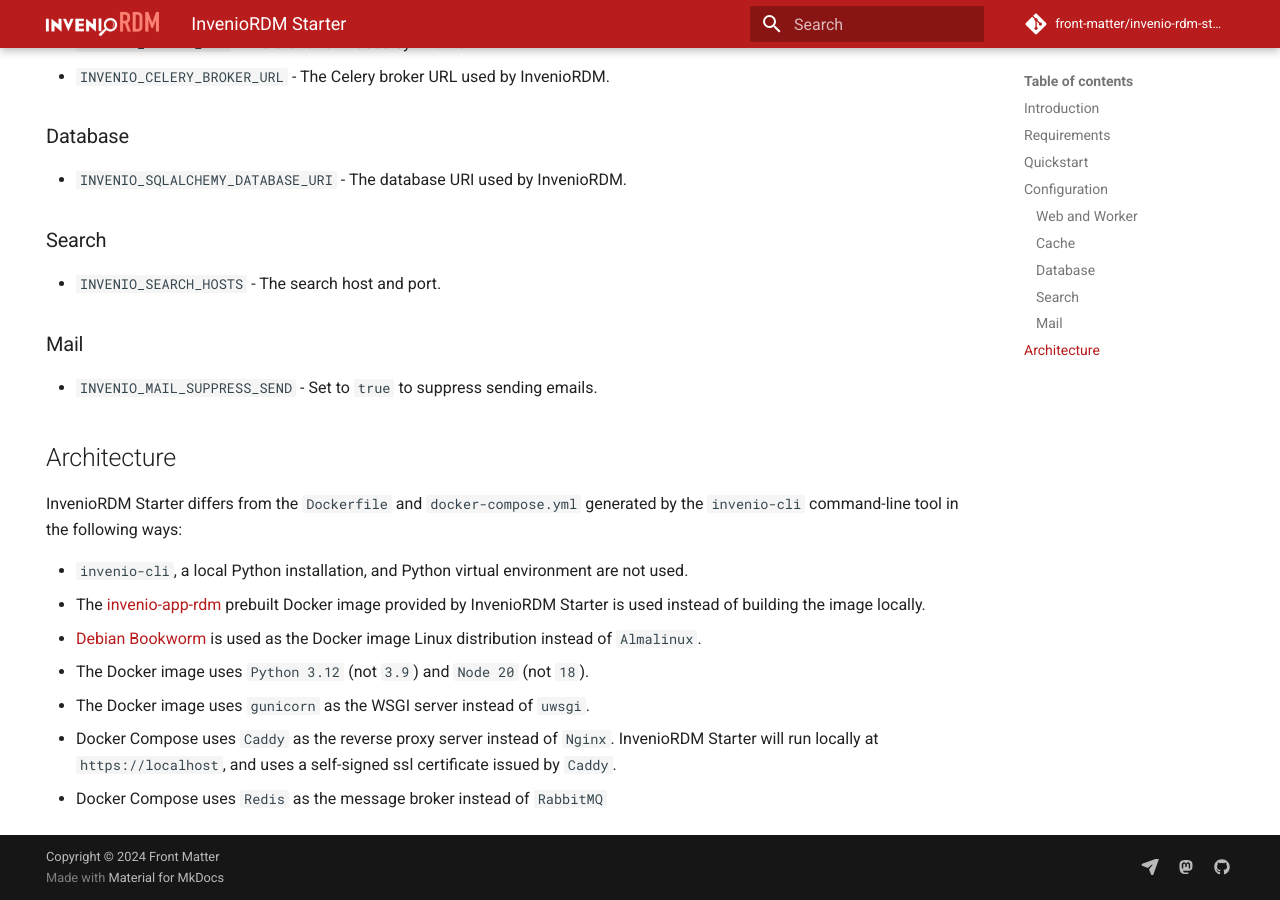
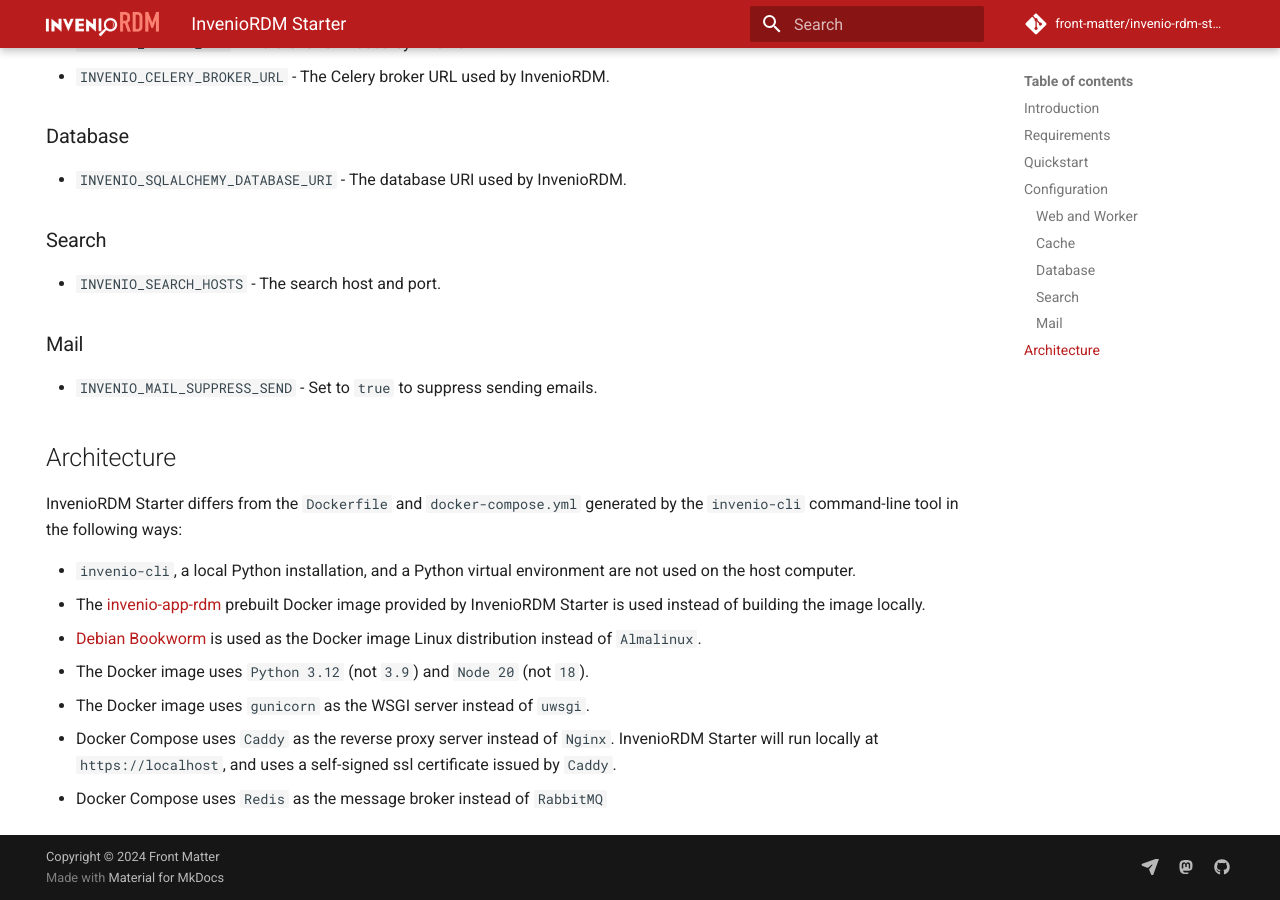
Before and after one commit to front-matter/invenio-rdm-starter, an MkDocs documentation site: the page built from docs/index.md, in a window 1280 px wide and 900 px high, scrolled down 2295 px. Built offline with MkDocs 1.6.1 and Material for MkDocs 9.7.7, drawn with Linux system fonts in a browser that asks for light colours; comment, search, counter and statistics services are not loaded.

Commit message:
update docs

```diff
--- a/docs/index.md
+++ b/docs/index.md
@@ -88,7 +88,7 @@
 InvenioRDM Starter differs from the `Dockerfile` and `docker-compose.yml` generated by
 the `invenio-cli` command-line tool in the following ways:
 
-* `invenio-cli`, a local Python installation, and Python virtual environment are not used.
+* `invenio-cli`, a local Python installation, and a Python virtual environment are not used on the host computer.
 * The [invenio-app-rdm](https://github.com/front-matter/invenio-rdm-starter/pkgs/container/invenio-rdm-starter) prebuilt Docker image provided by InvenioRDM Starter is used instead of building the image locally.
 * [Debian Bookworm](https://www.debian.org/releases/bookworm/) is used as the Docker image Linux distribution instead of `Almalinux`.
 * The Docker image uses `Python 3.12` (not `3.9`) and `Node 20` (not `18`).
```
Also changed, not shown: 2 other files.
